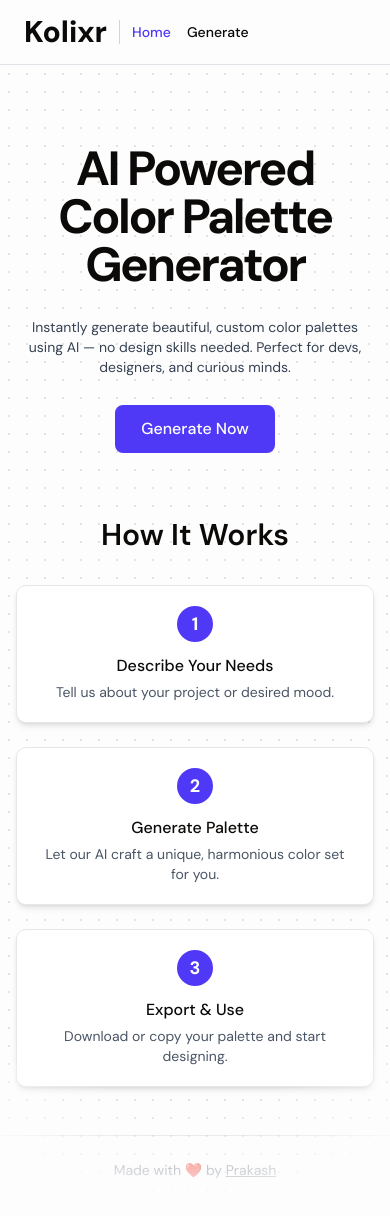
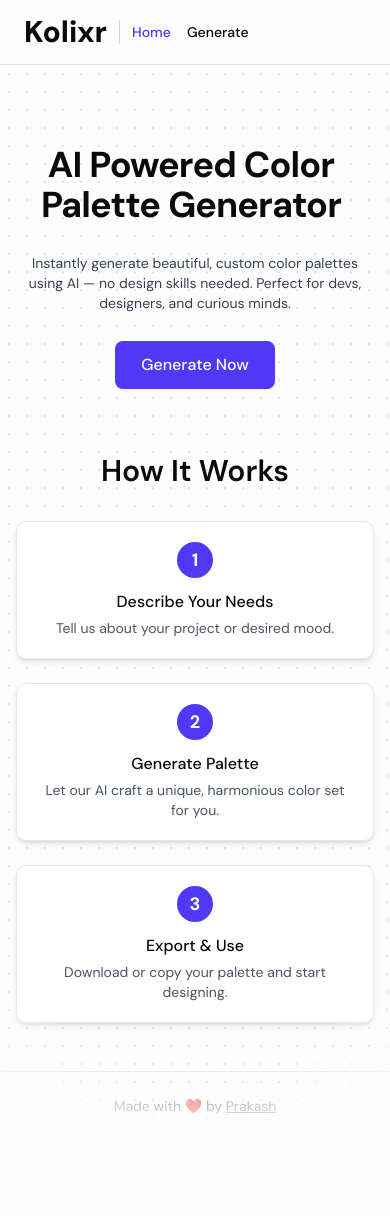
Before and after one commit to Prakash1185/Kolixr, a Next.js app: page / in a window 390 px wide. Shown: the top 1216 px of the page. Built offline with nearby package versions, Linux system fonts and the light colour scheme.

Commit message:
feat:added animations and vercel analytics

```diff
--- a/app/page.js
+++ b/app/page.js
@@ -1,8 +1,11 @@
 import Homepage from "@/components/homepage";
-import Image from "next/image";
+import { Analytics } from "@vercel/analytics/next";
 
 export default function Home() {
   return (
-    <Homepage/>
+    <>
+      <Homepage />
+      <Analytics />
+    </>
   );
 }
--- a/components/homepage.jsx
+++ b/components/homepage.jsx
@@ -2,6 +2,7 @@
 
 import Link from "next/link";
 import React from "react";
+import { motion } from "framer-motion";
 
 const steps = [
   {
@@ -18,7 +19,30 @@ const steps = [
   },
 ];
 
+// Animation Variants
+const container = {
+  hidden: {},
+  show: {
+    transition: {
+      staggerChildren: 0.08,
+      delayChildren: 0.3,
+    },
+  },
+};
+
+const wordAnim = {
+  hidden: { opacity: 0, y: 30 },
+  show: { opacity: 1, y: 0, transition: { duration: 0.5 } },
+};
+
+const fadeUp = {
+  hidden: { opacity: 0, y: 25 },
+  show: { opacity: 1, y: 0, transition: { duration: 0.6, ease: "easeOut" } },
+};
+
 const Homepage = () => {
+  const title = "AI Powered Color Palette Generator";
+
   return (
     <main
       className="space-y-12 bg-[radial-gradient(#0000001a_1px,transparent_1.5px)] [background-size:18px_18px] pb-24"
@@ -31,35 +55,67 @@ const Homepage = () => {
       }}
     >
       {/* Hero Section */}
-      <div className="flex flex-col justify-center items-center gap-4 pt-20 px-4 text-center">
-        <h1 className="text-5xl tracking-tighter sm:tracking-tight md:text-6xl font-bold">
-          AI Powered Color Palette Generator
+      <motion.div
+        initial="hidden"
+        animate="show"
+        variants={container}
+        className="flex flex-col justify-center items-center gap-4 pt-20 px-4 text-center"
+      >
+        {/* Word-by-word animated heading */}
+        <h1 className="text-4xl sm:text-5xl md:text-6xl font-bold tracking-tight flex flex-wrap justify-center">
+          {title.split(" ").map((word, idx) => (
+            <motion.span key={idx} className="mr-2" variants={wordAnim}>
+              {word}
+            </motion.span>
+          ))}
         </h1>
-        <p className="text-sm sm:text-lg md:text-xl text-gray-700 mt-3 sm:leading-8 max-w-sm sm:max-w-xl md:max-w-3xl">
+
+        {/* Description */}
+        <motion.p
+          variants={fadeUp}
+          className="text-sm sm:text-lg md:text-xl text-gray-700 mt-3 sm:leading-8 max-w-sm sm:max-w-xl md:max-w-3xl"
+        >
           Instantly generate beautiful, custom color palettes using AI — no
           design skills needed. Perfect for devs, designers, and curious minds.
-        </p>
+        </motion.p>
 
-        {/* CTA Buttons */}
-        <div className="flex flex-wrap justify-center gap-4 pt-3">
+        {/* CTA Button */}
+        <motion.div
+          variants={fadeUp}
+          className="flex flex-wrap justify-center gap-4 pt-3"
+        >
           <Link
             href="/generate"
             className="bg-indigo-600 px-6 sm:px-8 py-2.5 sm:py-3 rounded-md border-2 border-indigo-600 hover:bg-indigo-700 transition-all duration-200 font-medium text-white text-base sm:text-lg"
           >
             Generate Now
           </Link>
-        </div>
-      </div>
+        </motion.div>
+      </motion.div>
 
       {/* How It Works Section */}
-      <section className="max-w-6xl mx-auto px-4 sm:px-6 pt-4">
-        <h2 className="text-3xl sm:text-3xl md:text-4xl font-semibold text-center mb-8 block">
+      <motion.section
+        initial={{ opacity: 0, y: 20 }}
+        whileInView={{ opacity: 1, y: 0 }}
+        viewport={{ once: true, amount: 0.4 }}
+        transition={{ delay: 0.5, duration: 0.6 }}
+        className="max-w-6xl mx-auto px-4 sm:px-6 pt-4"
+      >
+        <motion.h2
+          variants={fadeUp}
+          className="text-3xl sm:text-3xl md:text-4xl font-semibold text-center mb-8 block"
+        >
           How It Works
-        </h2>
-        <ol className="grid gap-6 sm:gap-8 sm:grid-cols-2 md:grid-cols-3">
+        </motion.h2>
+
+        <motion.ol
+          variants={container}
+          className="grid gap-6 sm:gap-8 sm:grid-cols-2 md:grid-cols-3"
+        >
           {steps.map((step, idx) => (
-            <li
+            <motion.li
               key={step.title}
+              variants={fadeUp}
               className="flex flex-col items-center bg-white rounded-lg border border-gray-200 shadow-md p-5 sm:p-6 text-center"
             >
               <span className="w-9 h-9 sm:w-10 sm:h-10 flex items-center justify-center rounded-full bg-indigo-600 text-white font-bold text-lg sm:text-xl mb-3 sm:mb-4">
@@ -71,18 +127,23 @@ const Homepage = () => {
               <p className="text-gray-600 text-sm sm:text-base">
                 {step.description}
               </p>
-            </li>
+            </motion.li>
           ))}
-        </ol>
-      </section>
+        </motion.ol>
+      </motion.section>
 
       {/* Footer */}
-      <footer className="text-center border-t border-gray-400/30 pt-6 text-sm text-gray-500 px-4">
+      <motion.footer
+        initial={{ opacity: 0, y: 10 }}
+        whileInView={{ opacity: 1, y: 0 }}
+        transition={{ delay: 0.2, duration: 0.6 }}
+        className="text-center border-t border-gray-400/30 pt-6 text-sm text-gray-500 px-4"
+      >
         Made with ❤️ by{" "}
         <Link href="/" className="underline hover:text-indigo-600">
           Prakash
         </Link>
-      </footer>
+      </motion.footer>
     </main>
   );
 };
--- a/package.json
+++ b/package.json
@@ -17,9 +17,11 @@
     "@radix-ui/react-radio-group": "^1.3.7",
     "@radix-ui/react-select": "^2.2.5",
     "@radix-ui/react-slot": "^1.2.3",
+    "@vercel/analytics": "^1.5.0",
     "class-variance-authority": "^0.7.1",
     "clsx": "^2.1.1",
     "lucide-react": "^0.518.0",
+    "motion": "^12.18.1",
     "next": "15.3.4",
     "react": "^19.0.0",
     "react-dom": "^19.0.0",
```
Also changed, not shown: 1 other file (tests, documents, lock files or other folders).
